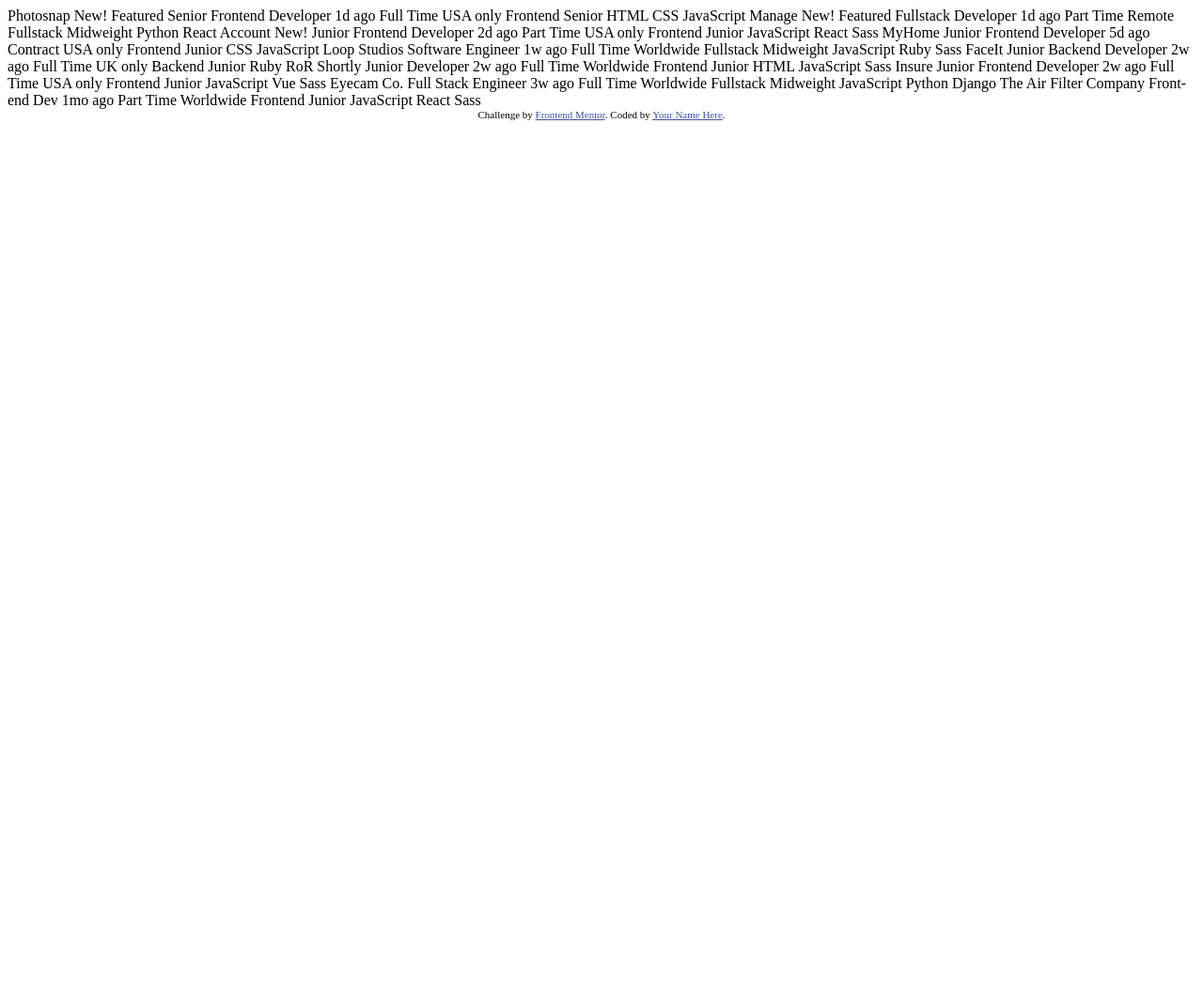
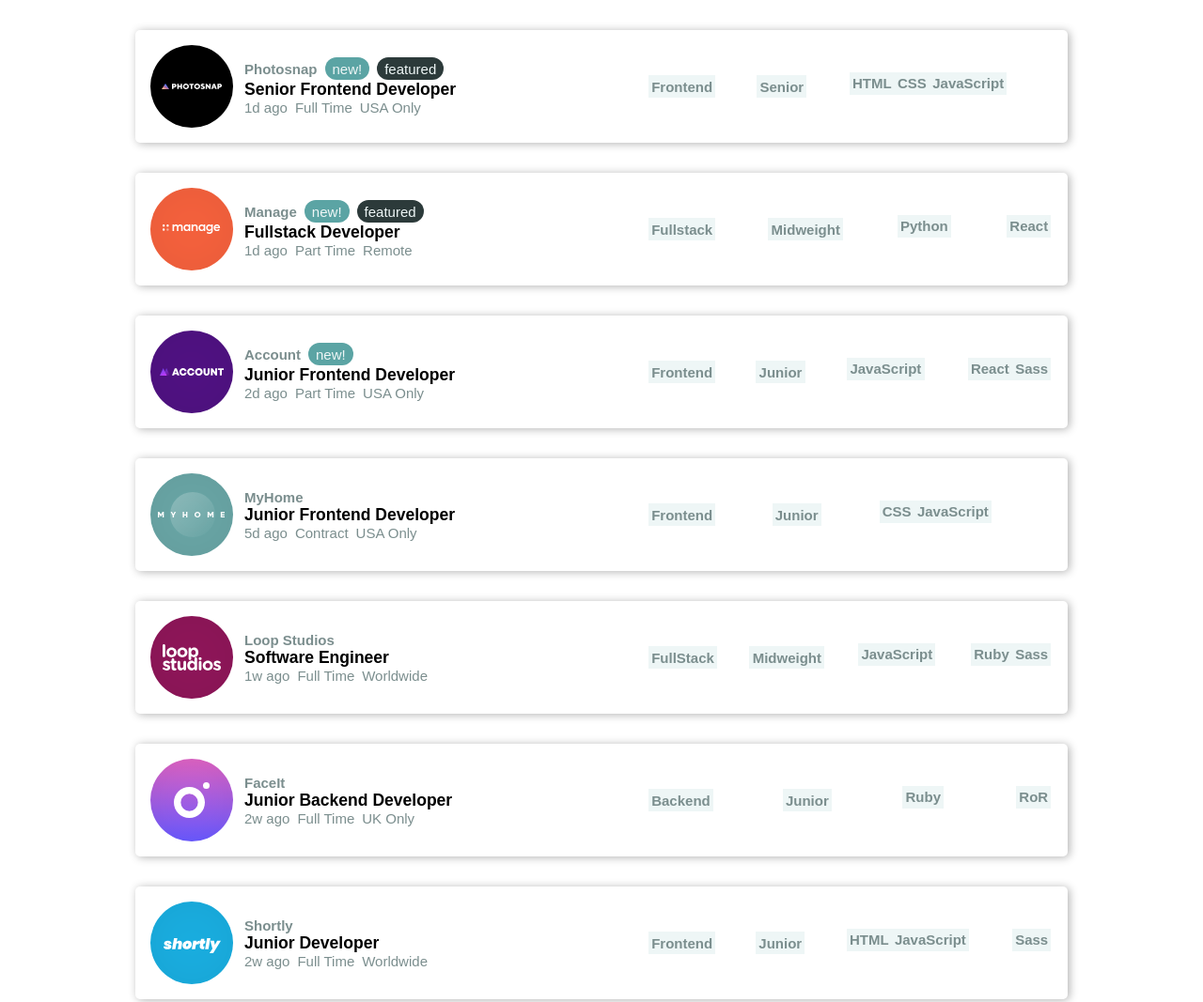
Before and after one commit to natanem/static-job-listing, a plain HTML site: page index.html in a window 1280 px wide. Shown: the top 1067 px of the page at 94% size. Before the commit the page ends 800 px from the top, so only its background shows below. Drawn offline with Linux system fonts and the light colour scheme.

Commit message:
added css and js

```diff
--- a/data.json
+++ b/data.json
@@ -1,5 +1,4 @@
-[
-  {
+[{
     "id": 1,
     "company": "Photosnap",
     "logo": "./images/photosnap.svg",
--- a/index.html
+++ b/index.html
@@ -1,193 +1,30 @@
 <!DOCTYPE html>
 <html lang="en">
+
 <head>
   <meta charset="UTF-8">
-  <meta name="viewport" content="width=device-width, initial-scale=1.0"> <!-- displays site properly based on user's device -->
+  <meta name="viewport" content="width=device-width, initial-scale=1.0">
+  <!-- displays site properly based on user's device -->
 
   <link rel="icon" type="image/png" sizes="32x32" href="./images/favicon-32x32.png">
+  <link rel="stylesheet" href="style.css">
+  <title>Frontend Mentor | Job Listings</title>
+</head>
 
-  <title>Frontend Mentor | Job Listings</title>
+<body>
 
-  <!-- Feel free to remove these styles or customise in your own stylesheet 👍 -->
-  <style>
-    .attribution { font-size: 11px; text-align: center; }
-    .attribution a { color: hsl(228, 45%, 44%); }
-  </style>
-</head>
-<body>
-  <!-- Item Start -->
-  Photosnap
-  New!
-  Featured
-  Senior Frontend Developer
-  1d ago
-  Full Time
-  USA only
-  <!-- Role -->
-  Frontend
-  <!-- Level -->
-  Senior
-  <!-- Languages -->
-  HTML
-  CSS
-  JavaScript
-  <!-- Item End -->
+  <header>
 
-  <!-- Item Start -->
-  Manage
-  New!
-  Featured
-  Fullstack Developer
-  1d ago
-  Part Time
-  Remote
-  <!-- Role -->
-  Fullstack
-  <!-- Level -->
-  Midweight
-  <!-- Languages -->
-  Python
-  <!-- Tools -->
-  React
-  <!-- Item End -->
+  </header>
+  <section>
 
-  <!-- Item Start -->
-  Account
-  New!
-  Junior Frontend Developer
-  2d ago
-  Part Time
-  USA only
-  <!-- Role -->
-  Frontend
-  <!-- Level -->
-  Junior
-  <!-- Languages -->
-  JavaScript
-  <!-- Tools -->
-  React
-  Sass
-  <!-- Item End -->
-
-  <!-- Item Start -->
-  MyHome
-  Junior Frontend Developer
-  5d ago
-  Contract
-  USA only
-  <!-- Role -->
-  Frontend
-  <!-- Level -->
-  Junior
-  <!-- Languages -->
-  CSS
-  JavaScript
-  <!-- Item End -->
-
-  <!-- Item Start -->
-  Loop Studios
-  Software Engineer
-  1w ago
-  Full Time
-  Worldwide
-  <!-- Role -->
-  Fullstack
-  <!-- Level -->
-  Midweight
-  <!-- Languages -->
-  JavaScript
-  Ruby
-  <!-- Tools -->
-  Sass
-  <!-- Item End -->
-
-  <!-- Item Start -->
-  FaceIt
-  Junior Backend Developer
-  2w ago
-  Full Time
-  UK only
-  <!-- Role -->
-  Backend
-  <!-- Level -->
-  Junior
-  <!-- Languages -->
-  Ruby
-  <!-- Tools -->
-  RoR
-  <!-- Item End -->
-
-  <!-- Item Start -->
-  Shortly
-  Junior Developer
-  2w ago
-  Full Time
-  Worldwide
-  <!-- Role -->
-  Frontend
-  <!-- Level -->
-  Junior
-  <!-- Languages -->
-  HTML
-  JavaScript
-  <!-- Tools -->
-  Sass
-  <!-- Item End -->
-
-  <!-- Item Start -->
-  Insure
-  Junior Frontend Developer
-  2w ago
-  Full Time
-  USA only
-  <!-- Role -->
-  Frontend
-  <!-- Level -->
-  Junior
-  <!-- Languages -->
-  JavaScript
-  <!-- Tools -->
-  Vue
-  Sass
-  <!-- Item End -->
-
-  <!-- Item Start -->
-  Eyecam Co.
-  Full Stack Engineer
-  3w ago
-  Full Time
-  Worldwide
-  <!-- Role -->
-  Fullstack
-  <!-- Level -->
-  Midweight
-  <!-- Languages -->
-  JavaScript
-  Python
-  <!-- Tools -->
-  Django
-  <!-- Item End -->
-
-  <!-- Item Start -->
-  The Air Filter Company
-  Front-end Dev
-  1mo ago
-  Part Time
-  Worldwide
-  <!-- Role -->
-  Frontend
-  <!-- Level -->
-  Junior
-  <!-- Languages -->
-  JavaScript
-  <!-- Tools -->
-  React
-  Sass
-  <!-- Item End -->
+  </section>
 
   <div class="attribution">
     Challenge by <a href="https://www.frontendmentor.io?ref=challenge" target="_blank">Frontend Mentor</a>.
-    Coded by <a href="#">Your Name Here</a>.
+    Coded by <a href="#">Natanem Tadesse</a>.
   </div>
+  <script src="main.js"></script>
 </body>
+
 </html>
--- /dev/null
+++ b/main.js
@@ -0,0 +1,75 @@
+window.addEventListener('DOMContentLoaded', () => {
+    section = document.querySelector('section')
+    const xhr = new XMLHttpRequest()
+    xhr.open('GET', 'data.json', true)
+    xhr.onreadystatechange = function () {
+        if (xhr.readyState == 4 && xhr.status == "200") {
+            // Required use of an anonymous callback as .open will NOT return a value but simply returns undefined in asynchronous mode
+            const response = JSON.parse(xhr.responseText)
+            response.forEach(data => {
+                loadContent(data)
+            });
+
+        }
+    };
+    xhr.send();
+
+    function loadContent(data) {
+        card = create_and_append(section, 'div', 'card')
+        img = create_and_append(card, 'img', 'img', data.logo)
+        left_div = create_and_append(card, 'div', 'left_div')
+        right_div = create_and_append(card, 'div', 'right_div')
+        left_up_div = create_and_append(left_div, 'div', 'left_up_div')
+        create_and_append(left_div, 'h3', 'position', data.position)
+        left_down_div = create_and_append(left_div, 'div', 'left_down_div')
+
+        //left up div`
+
+        create_and_append(left_up_div, 'p', 'company', data.company)
+        if (data.new) {
+            create_and_append(left_up_div, 'p', 'new', 'new!')
+        }
+        if (data.featured) {
+            create_and_append(left_up_div, 'p', 'featured', 'featured')
+        }
+
+        //left down div
+        create_and_append(left_down_div, 'p', 'date', data.postedAt)
+        create_and_append(left_down_div, 'p', 'contract', data.contract)
+        create_and_append(left_down_div, 'p', 'location', data.location)
+        //right div
+        create_and_append(right_div, 'span', 'role', data.role)
+        create_and_append(right_div, 'span', 'level', data.level)
+        languages = create_and_append(right_div, 'p', 'languages')
+        tools = create_and_append(right_div, 'p', 'tools')
+        //programming laguages
+        for (const lang of data.languages) {
+            create_and_append(languages, 'span', 'prog_lang', lang)
+        }
+        if (data.tools)
+            for (const tool of data.tools) {
+                create_and_append(tools, 'span', 'lang_tool', tool)
+            }
+
+
+
+    }
+
+    function create_and_append(parent, el, cls, content) {
+        html_el = create_element(el, cls, content)
+        parent.append(html_el)
+        return html_el
+    }
+
+    function create_element(el, cls, content) {
+        elem = document.createElement(el);
+        elem.classList.add(cls)
+        if (el == "img") {
+            elem.setAttribute("src", content)
+        } else {
+            elem.textContent = content
+        }
+        return elem
+
+    }
+})
--- /dev/null
+++ b/style.css
@@ -0,0 +1,110 @@
+.attribution {
+    font-size: 11px;
+    text-align: center;
+}
+
+.attribution a {
+    color: hsl(228, 45%, 44%);
+}
+
+@import url('https://fonts.googleapis.com/css2?family=Spartan:wght@500;700&display=swap');
+
+:root {
+    --max_width_mobile: 375px;
+    --max_width_desktop: 1440px;
+    --primary_color: hsl(180, 29%, 50%);
+    --light_gray: hsl(180, 52%, 96%);
+    --light_gray_tablet: hsl(180, 31%, 95%);
+    --dark_gray: hsl(180, 8%, 52%);
+    --vary_dark_gray: hsl(180, 14%, 20%);
+}
+
+* {
+    padding: 0;
+    margin: 0;
+    box-sizing: border-box;
+}
+
+body {
+    width: 100%;
+    height: 100%;
+    font-size: 15px;
+    font-family: 'Spartan', sans-serif;
+}
+
+section {
+    width: 80%;
+    max-width: var(--max_width_desktop);
+    padding: 1rem;
+    display: flex;
+    flex-direction: column;
+    margin: auto;
+}
+
+p,
+span {
+    font-weight: 700;
+    font-size: 15px;
+    color: var(--dark_gray);
+}
+
+div.card {
+    width: 100%;
+    display: grid;
+    grid-template-columns: 100px 1fr 1fr;
+    align-items: center;
+    padding: 1rem;
+    margin: 1rem 0;
+    /* grid-template-rows: 150px; */
+    box-shadow: 2px 1px 10px rgba(0, 0, 0, .3);
+    border-radius: 5px;
+}
+
+div.card .left_up_div,
+div.card .left_down_div {
+    display: flex;
+    justify-content: space-between;
+    align-items: center;
+}
+
+.left_div,
+.right_div {
+    display: flex;
+    justify-content: space-between;
+    align-items: flex-start;
+}
+
+.left_div {
+    flex-direction: column;
+
+}
+
+.left_div p {
+    margin-right: .5rem;
+}
+
+.right_div p {
+    margin: 0 .1rem;
+}
+
+.right_div span {
+    background-color: var(--light_gray_tablet);
+    padding: .2rem;
+}
+
+.left_up_div p.new,
+.left_up_div p.featured {
+    padding: .2rem .5rem;
+    border-radius: 15px;
+    background-color: var(--primary_color);
+    font-weight: 500;
+    color: var(--light_gray_tablet);
+}
+
+.left_up_div p.featured {
+    background: var(--vary_dark_gray);
+}
+
+.left_down_div p {
+    font-weight: 500;
+}
```
Also changed, not shown: 1 other file.
